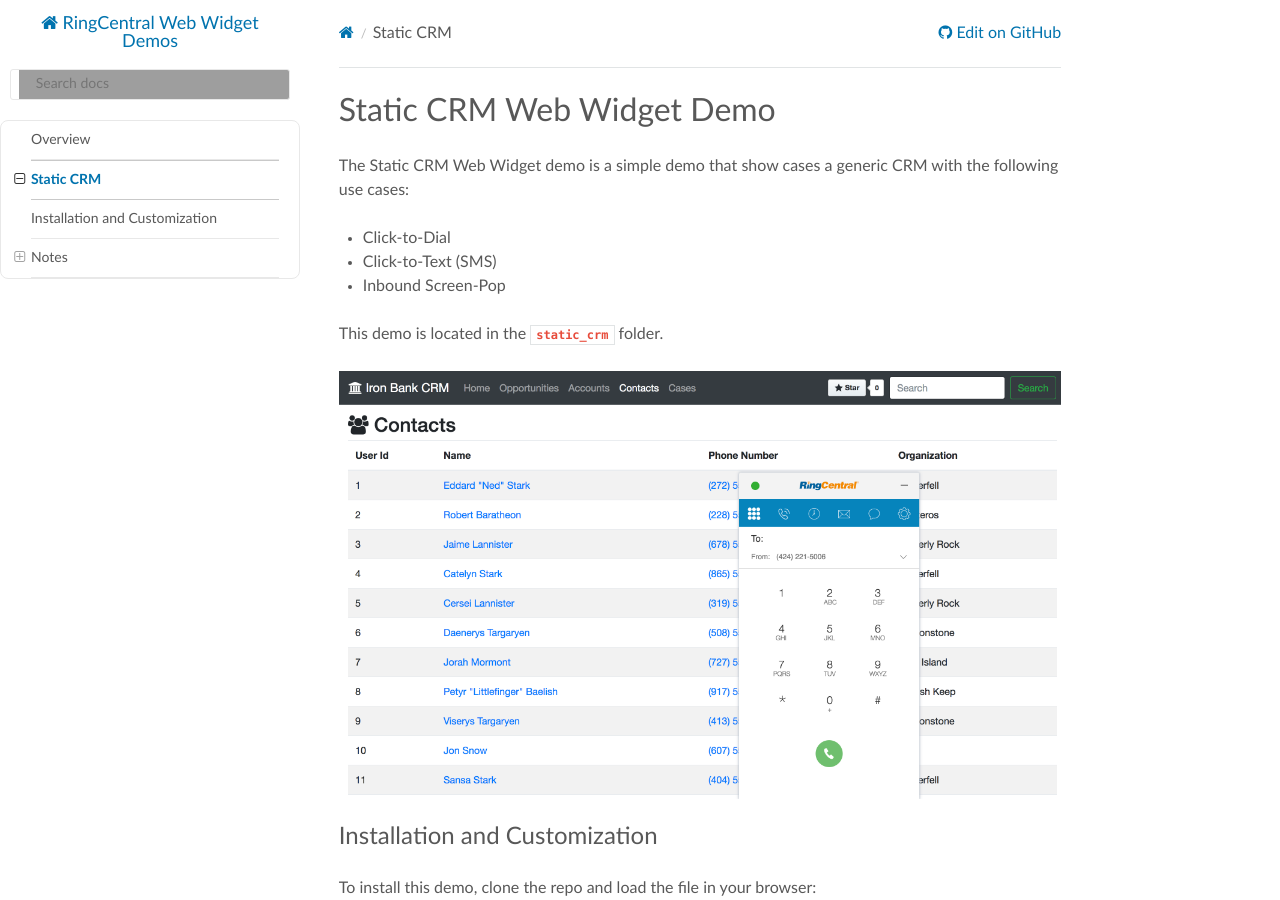
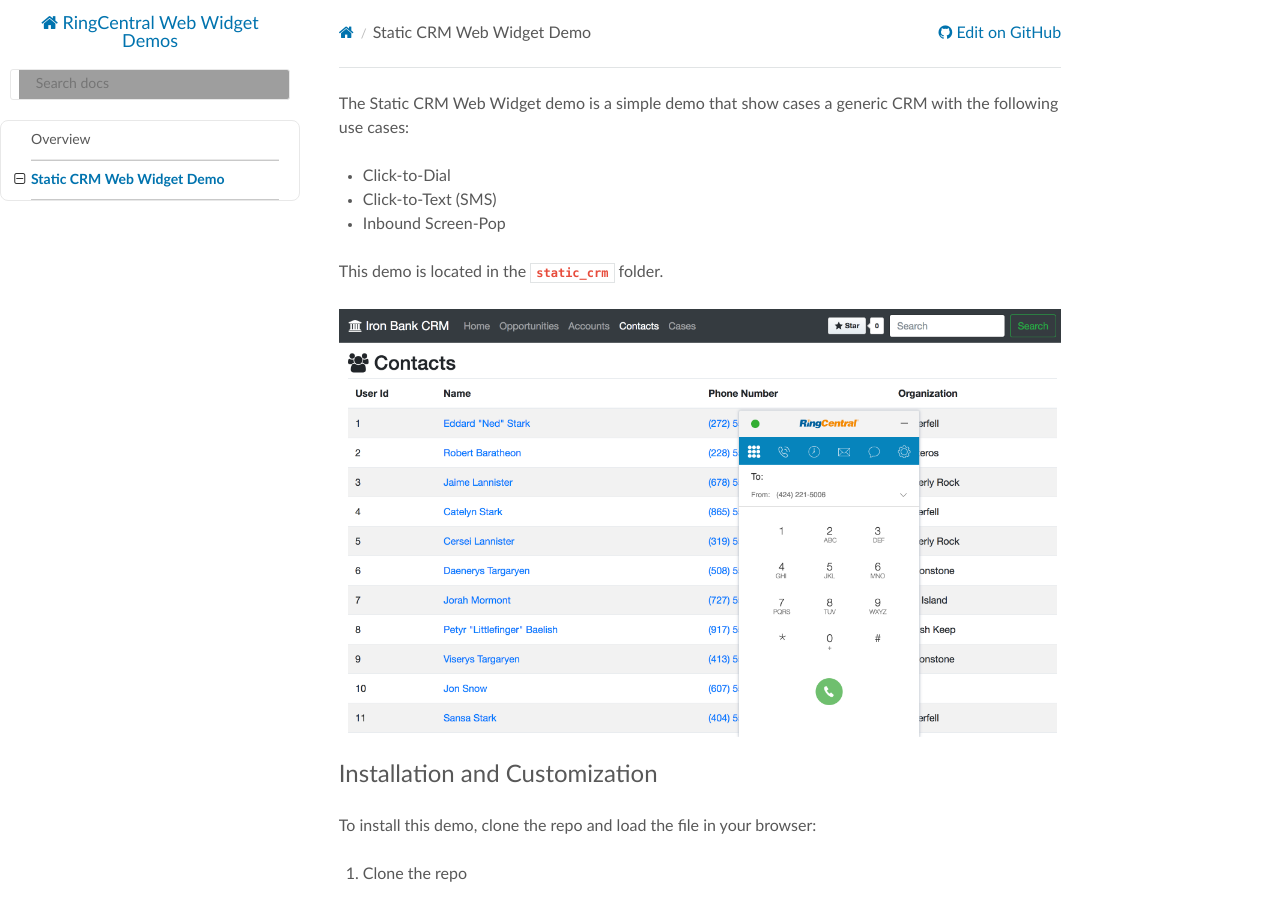
Before and after one commit to ringcentral-tutorials/ringcentral-embeddable-demos, an MkDocs documentation site: the page built from docs/static_crm.md, in a window 1280 px wide and 900 px high. Built offline with MkDocs 1.6.1, drawn with Linux system fonts in a browser that asks for light colours; nearby versions of some CDN libraries; old or Windows-style settings are respelled for this version of MkDocs; grey boxes are pictures that could not be loaded.

Commit message:
update docs

```diff
--- a/docs/static_crm.md
+++ b/docs/static_crm.md
@@ -1,5 +1,3 @@
-# Static CRM Web Widget Demo
-
 The Static CRM Web Widget demo is a simple demo that show cases a generic CRM with the following use cases:
 
 * Click-to-Dial
--- a/mkdocs.yml
+++ b/mkdocs.yml
@@ -8,4 +8,4 @@
 extra_javascript: [fonts.js]
 pages:
 - 'Overview': 'index.md'
-- 'Static CRM': 'static_crm.md'
+- 'Static CRM Web Widget Demo': 'static_crm.md'
```
